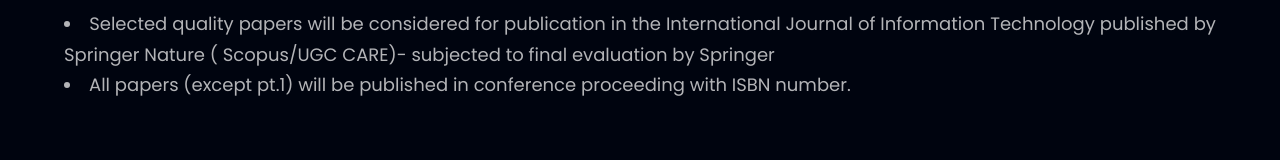
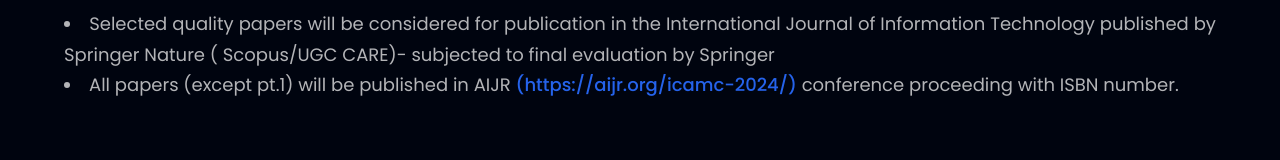
Before and after one commit to chaitanyarora/icamc-2024, a React (Vite) app: page /publication in a window 1280 px wide. Shown: the part 248-408 px from the top of the page. Built offline with nearby package versions, Linux system fonts and the light colour scheme.

Commit message:
AIJR Update

```diff
--- a/package.json
+++ b/package.json
@@ -12,7 +12,9 @@
     "@vercel/analytics": "^1.2.2",
     "react": "^18.2.0",
     "react-dom": "^18.2.0",
-    "react-router-dom": "^6.22.1"
+    "react-router-dom": "^6.22.1",
+    "react-simple-typewriter": "^5.0.1",
+    "typewriter-effect": "^2.21.0"
   },
   "devDependencies": {
     "@types/react": "^18.0.15",
--- a/src/components/Home.jsx
+++ b/src/components/Home.jsx
@@ -3,7 +3,9 @@
 import GetStarted from "./GetStarted";
 import Button from "./Button";
 
+
 const Home = () => {
+
   return (
     <>
       <section id="home" className={`flex md:flex-row flex-col ${styles.paddingY}`}>
@@ -28,6 +30,7 @@
         </div>
 
       </section>
+
       <div className={layout.sectionInfo}>
         <h2 className={styles.heading2}>
           Paper Submission Link
--- a/src/components/Publication.jsx
+++ b/src/components/Publication.jsx
@@ -13,8 +13,10 @@
             <p className={`${styles.paragraph} text-justify mt-5`}>
                 {publication.map((p) => (
                     <li className='' id={p.id}>{p.content}</li>
-
                 ))}
+                <li>
+                    All papers (except pt.1) will be published in AIJR <a download="" className="font-medium text-blue-600 dark:text-blue-500 hover:underline" href="https://aijr.org/icamc-2024/">(https://aijr.org/icamc-2024/)</a> conference proceeding with ISBN number.
+                </li>
             </p>
         </div>
     </section>
--- a/src/constants/index.js
+++ b/src/constants/index.js
@@ -43,10 +43,6 @@
   {
     id: "1",
     content: "Selected quality papers will be considered for publication in the International Journal of Information Technology published by Springer Nature ( Scopus/UGC CARE)- subjected to final evaluation by Springer"
-  },
-  {
-    id: "2",
-    content: "All papers (except pt.1) will be published in conference proceeding with ISBN number."
   },
 ];
 
```
Also changed, not shown: 1 other file (tests, documents, lock files or other folders).
